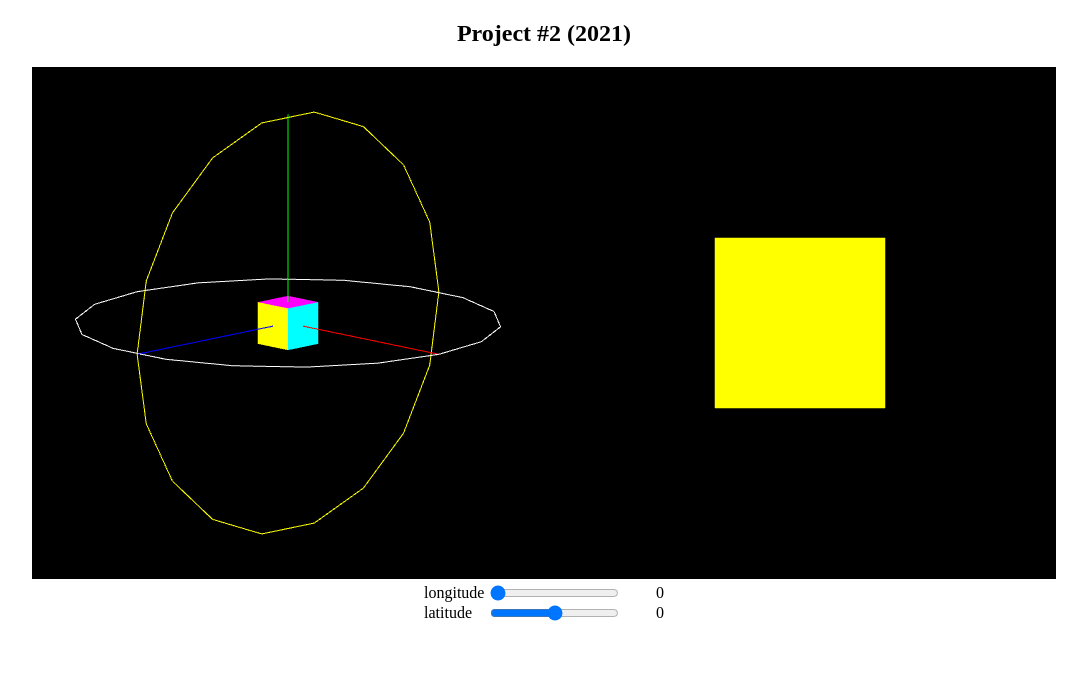
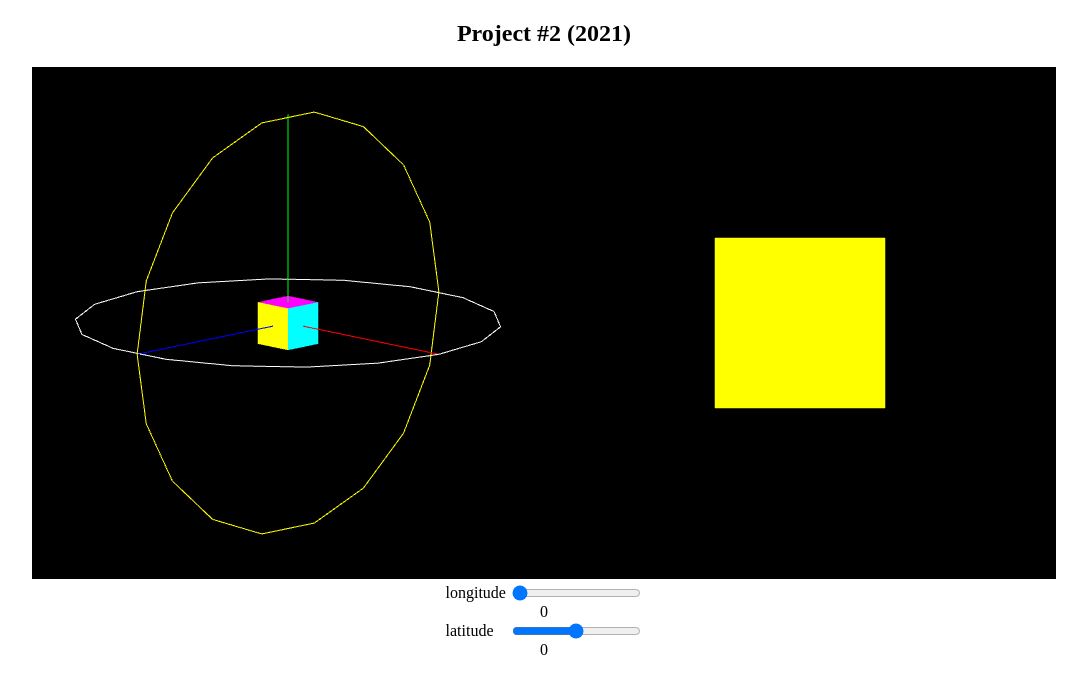
Before and after one commit to syd03098/webgl, a website with bundled scripts: page assignment#2/index.html in a window 1280 px wide. Shown: the whole page, without its empty margins (96-1183 px from the left). Built offline with nearby package versions, Linux system fonts and the light colour scheme.

Commit message:
new assignment#2 directory

```diff
--- a/index.html
+++ b/assignment#2/index.html
@@ -22,17 +22,11 @@
             align-items: center;
             justify-content: center;
         }
-        .control {
-            display: flex;
-            align-items: center;
-            justify-content: space-between;
-            width: 240px;
-        }
     </style>
 </head>
 <body>
-<script src="./resources/webgl-utils.js"></script>
-<script src="./resources/m4.js"></script>
+<script src="resources/webgl-utils.js"></script>
+<script src="resources/m4.js"></script>
 <div class="wrap">
     <h2 >Project #2 (2021)</h2>
     <canvas id="canvas" height="512" width="1024"></canvas>
--- a/index.js
+++ b/assignment#2/index.js
@@ -1,4 +1,4 @@
-import * as util from './lib/gl-matrix/common.js';
+import * as util from './lib/gl-matrix/common.js'
 import * as mat4 from './lib/gl-matrix/mat4.js'
 
 const vs = `#version 300 es
@@ -75,7 +75,7 @@ function getCubeColors () {
     0, 0, 255,
     0, 0, 255,
     0, 0, 255,
-    0, 0, 255,
+    0, 0, 255
   ])
 }
 
```
Also changed, not shown: assignment#2/lib/gl-matrix/common.js (renamed from lib/gl-matrix/common.js), assignment#2/lib/gl-matrix/mat4.js (renamed from lib/gl-matrix/mat4.js), assignment#2/resources/m4.js (renamed from resources/m4.js), assignment#2/resources/webgl-utils.js (renamed from resources/webgl-utils.js). Lines whose indentation alone changed are shown as unchanged.
